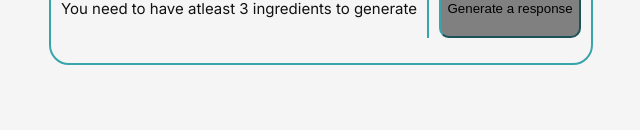
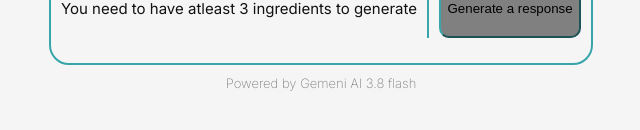
Before and after one commit to Yasseen-Drei/AAIC, a React (Vite) app: page / in a window 1280 px wide. Shown: the part 346-476 px from the top of the page, without its empty margins (319-959 px from the left). Built offline with nearby package versions, Linux system fonts and the light colour scheme; no server answers.

Commit message:
Added powered by gemini text
all in the title lol

```diff
--- a/src/generateResponse.jsx
+++ b/src/generateResponse.jsx
@@ -25,6 +25,7 @@ export default function GenerateResponse(props) {
     }
 
     return (
+        <>
             <div className="center-gen-form">
                 <section className="generation-form">
                     <div>
@@ -40,5 +41,7 @@ export default function GenerateResponse(props) {
                     </button>
                 </section>
             </div>
+            <span className="ai-name">Powered by Gemeni AI 3.8 flash</span>
+        </>
     )
 }
--- a/styles.css
+++ b/styles.css
@@ -119,6 +119,16 @@ li > button {
     margin-left: 10px;
 }
 
+.ai-name {
+    display: flex;
+    justify-content: center;
+    margin-top: -40px;
+    color: grey;
+    font-family: inherit;
+    font-weight: 200;
+    font-size: small;
+}
+
 .response{
     display: flex;
     flex-direction: column;
```
Lines whose indentation alone changed are shown as unchanged.
